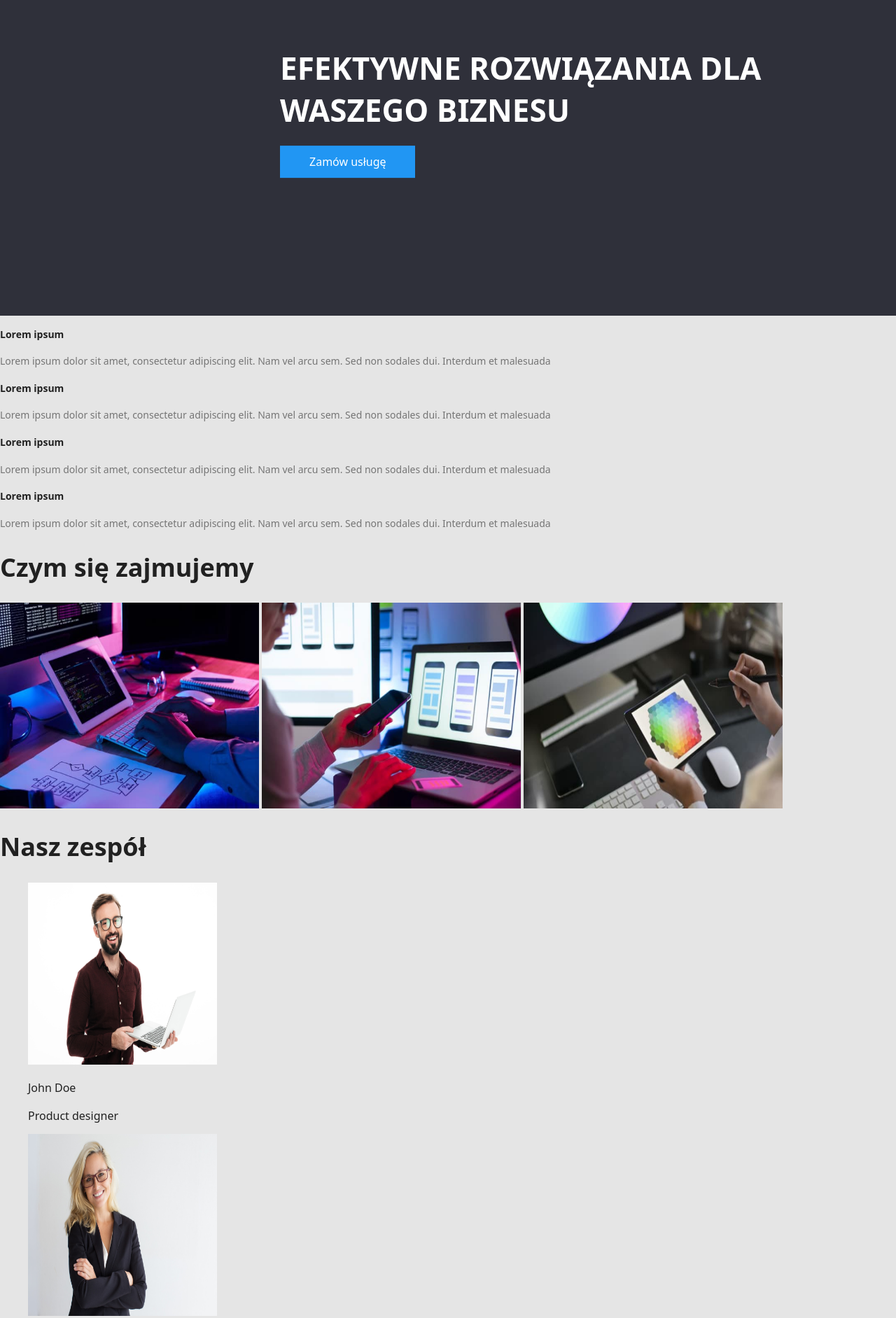
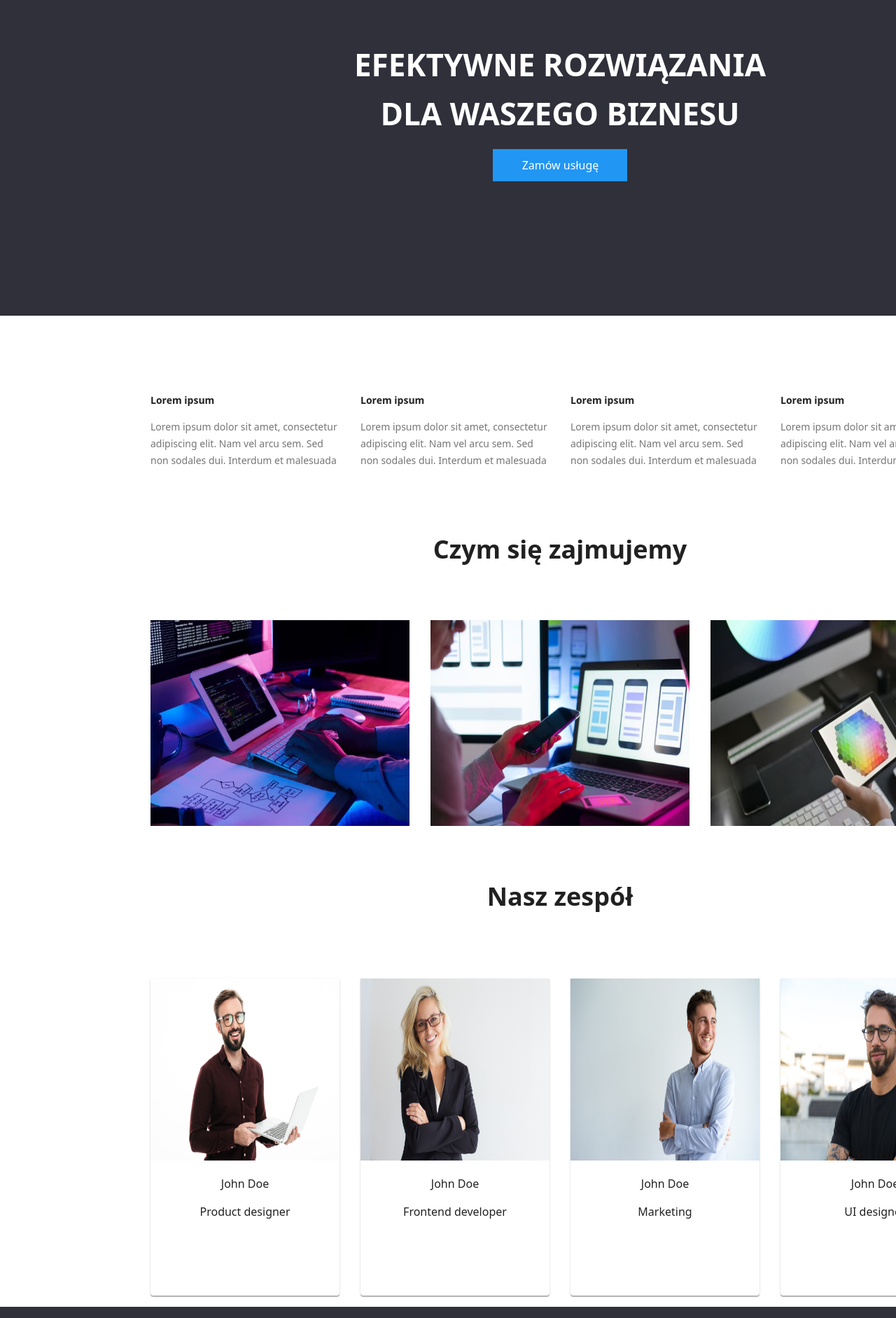
Before and after one commit to Roeee2/goit-markup-hw-03, a plain HTML site: page index.html in a window 1280 px wide. Shown: the part 220-2103 px from the top of the page at 70% size. Drawn offline with nearby package versions, Linux system fonts and the light colour scheme.

Commit message:
updated styles

```diff
--- a/css/style.css
+++ b/css/style.css
@@ -75,21 +75,29 @@ a:focus {
 .solutions {
   color: var(--white);
   background-color: var(--h1-background);
-  width: 1600px;
   height: 600px;
   position: relative;
+  display: flex;
+  align-items: center;
+  justify-content: center;
 }
 
 .solutions .content {
-  position: absolute;
-  top: 50%;
-  left: 50%;
-  transform: translate(-50%, -50%);
+  text-align: center;
 }
 .solutions-title {
   font-weight: 900;
   font-size: 44px;
   line-height: 1.363;
+  display: flex;
+  flex-direction: column;
+}
+.solutions-title span {
+  white-space: nowrap;
+}
+
+.solutions-title span:first-child {
+  margin-bottom: 10px;
 }
 .solutions-example-header {
   font-weight: 700;
@@ -102,26 +110,76 @@ a:focus {
   line-height: 1.714;
   color: var(--text-color);
 }
+.solutions-box {
+  display: flex;
+  flex-wrap: wrap;
+  gap: 30px;
+  justify-content: center;
+  background: var(--white);
+  padding-top: 94px;
+}
+.solutions-box-container {
+  width: 270px;
+}
 .whatwedo-title {
   font-weight: 700;
   font-size: 36px;
   line-height: 1.166;
+  padding: 50px;
+}
+
+.whatwedo {
+  display: flex;
+  flex-direction: column;
+  align-items: center;
+  background: var(--white);
+}
+
+.whatwedo-container {
+  display: flex;
+  flex-wrap: wrap;
+  justify-content: center;
+  gap: 30px;
+}
+
+.team-container {
+  display: flex;
+  flex-wrap: wrap;
+  flex-direction: row;
+  justify-content: center;
+  text-align: center;
+  gap: 30px;
+  background: var(--white);
+}
+.team-container figure {
+  margin-right: 0px;
+  margin-left: 0px;
+  box-shadow: 0px 1px 3px rgba(0, 0, 0, 0.12), 0px 1px 1px rgba(0, 0, 0, 0.14),
+    0px 2px 1px rgba(0, 0, 0, 0.2);
+  border-radius: 0px 0px 4px 4px;
+  padding-bottom: 94px;
 }
 .team-member-header {
   font-weight: 500;
   font-size: 16px;
   line-height: 1.187;
 }
-.team-member-description {
-  font-weight: 400;
-  font-size: 16px;
-  line-height: 1.187;
-}
+
 .address {
   font-weight: 400;
   font-size: 14px;
   line-height: 1.714;
   color: var(--white);
+  padding-left: 215px;
+  padding-bottom: 60px;
+}
+.ways-of-contact {
+  list-style-type: none;
+  margin: 0;
+  padding: 0;
+}
+.footer-logo {
+  padding-top: 60px;
 }
 .footer-background {
   background-color: var(--h1-background);
--- a/index.html
+++ b/index.html
@@ -21,7 +21,7 @@
     <div class="container">
       <header class="header-box">
         <section>
-          <a href="https://roeee2.github.io/goit-markup-hw-02/"
+          <a href="https://roeee2.github.io/goit-markup-hw-03/"
             ><h2>
               <span class="logo">Web</span
               ><span class="logo-studio"></span>Studio
@@ -49,7 +49,8 @@
           <div class="content">
             <h1>
               <span class="solutions-title">
-                EFEKTYWNE ROZWIĄZANIA DLA WASZEGO BIZNESU
+                <span>EFEKTYWNE ROZWIĄZANIA</span>
+                <span>DLA WASZEGO BIZNESU</span>
               </span>
             </h1>
             <button type="button" class="order-service">
@@ -58,29 +59,43 @@
           </div>
         </section>
         <section>
+          <div class="solutions-box">
+            <div class="solutions-box-container">
               <h4 class="solutions-example-header">Lorem ipsum</h4>
               <p class="solutions-example">
                 Lorem ipsum dolor sit amet, consectetur adipiscing elit. Nam vel
                 arcu sem. Sed non sodales dui. Interdum et malesuada
               </p>
+            </div>
+            <div class="solutions-box-container">
               <h4 class="solutions-example-header">Lorem ipsum</h4>
               <p class="solutions-example">
                 Lorem ipsum dolor sit amet, consectetur adipiscing elit. Nam vel
                 arcu sem. Sed non sodales dui. Interdum et malesuada
               </p>
+            </div>
+            <div class="solutions-box-container">
               <h4 class="solutions-example-header">Lorem ipsum</h4>
               <p class="solutions-example">
                 Lorem ipsum dolor sit amet, consectetur adipiscing elit. Nam vel
                 arcu sem. Sed non sodales dui. Interdum et malesuada
               </p>
+            </div>
+            <div class="solutions-box-container">
               <h4 class="solutions-example-header">Lorem ipsum</h4>
               <p class="solutions-example">
                 Lorem ipsum dolor sit amet, consectetur adipiscing elit. Nam vel
                 arcu sem. Sed non sodales dui. Interdum et malesuada
               </p>
+            </div>
+          </div>
         </section>
         <section id="whatwedo">
+          <div class="whatwedo">
+            <div class="whatwedo-container">
               <h2 class="whatwedo-title">Czym się zajmujemy</h2>
+            </div>
+            <div class="whatwedo-container">
               <img
                 src="images/whatwedo1.jpg"
                 width="370"
@@ -96,10 +111,15 @@
                 width="370"
                 height="294"
                 alt="Creative artist web design with working colour selection graphic tablet." />
+            </div>
+          </div>
         </section>
+
         <section id="team">
+          <div class="team-container">
             <h2 class="whatwedo-title">Nasz zespół</h2>
-          <article>
+          </div>
+          <div class="team-container">
             <figure>
               <img
                 src="images/ourteam1.jpg"
@@ -144,20 +164,22 @@
                 <p>UI designer</p>
               </figcaption>
             </figure>
-          </article>
+          </div>
         </section>
       </main>
       <footer class="footer-background">
         <section id="contact">
-          <a href="https://roeee2.github.io/goit-markup-hw-01/"
+          <div class="footer-logo">
+            <a href="https://roeee2.github.io/goit-markup-hw-03/"
               ><h2>
                 <span class="logo">Web</span
                 ><span class="logo-studio-light">Studio</span>
               </h2></a
             >
+          </div>
           <div class="address">
             <address>m. Warszawa, Aleje Jerozolimskie 21</address>
-            <ul>
+            <ul class="ways-of-contact">
               <li>
                 <span class="address-6alpha"
                   ><a href="mailto:info@devstudio.com"
```
Also changed, not shown: contact.html (+12 -6 lines), portfolio.html (+11 -6 lines). Lines whose indentation alone changed are shown as unchanged.
